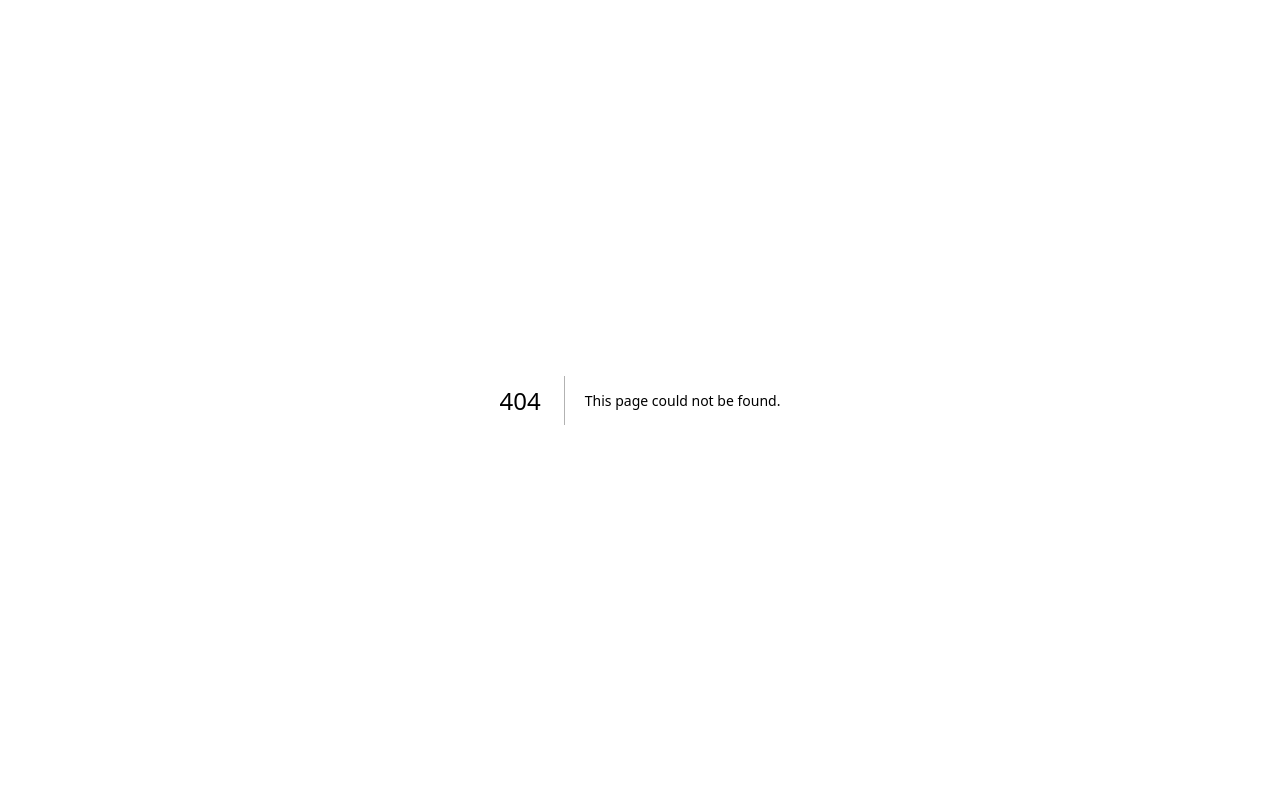
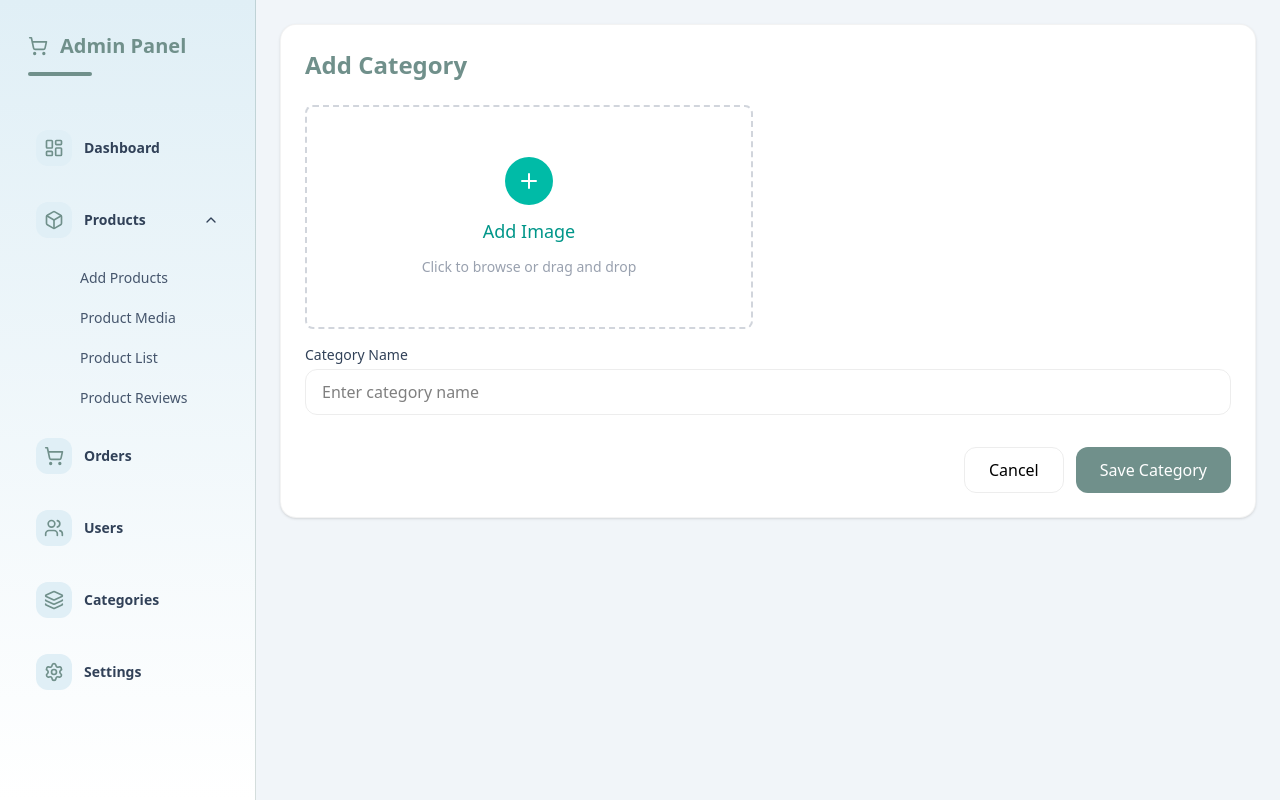
Before and after one commit to reyaayah/ecommerce-frontend, a Next.js app: page /admin/categories/add in a window 1280 px wide. Before the commit this address had no page. Built offline with nearby package versions, Linux system fonts and the light colour scheme.

Commit message:
Added add category page with reusable input field & image input

```diff
--- /dev/null
+++ b/app/admin/categories/add/page.tsx
@@ -0,0 +1,67 @@
+"use client"
+
+import { useState, FormEvent } from "react"
+import PrimaryButton from "@/components/buttons/primaryButton"
+import InputField from "@/components/ui/InputField"
+import ImageInput from "@/components/ui/ImageInput"
+import { useRouter } from "next/navigation"
+
+export default function AddCategoryPage() {
+    const router = useRouter()
+
+    const [name, setName] = useState("")
+    const [image, setImage] = useState<File | null>(null)
+
+    const handleImageSelect = (file: File | null) => {
+        setImage(file)
+    }
+
+    const handleSubmit = (e: FormEvent) => {
+        e.preventDefault()
+        if (!name || !image) {
+            alert("Please provide both name and image")
+            return
+        }
+        // TODO: submit form to backend
+        console.log({ name, image })
+        alert("Category added! (form submission logic not implemented)")
+    }
+
+    return (
+        <div className="bg-white p-6 rounded-2xl shadow border border-[#C4C4C4]/20">
+            <h1 className="text-2xl font-bold text-[#70908B] mb-6">Add Category</h1>
+
+            <form onSubmit={handleSubmit} className="space-y-4">
+                <ImageInput
+                    onImageSelect={handleImageSelect}
+                    maxSizeMB={10}
+                    className="my-4"
+                />
+
+                <InputField
+                    label="Category Name"
+                    placeholder="Enter category name"
+                    value={name}
+                    onChange={(e) => setName(e.target.value)}
+                />
+
+                <div className="flex justify-end gap-3 pt-4">
+                    <button
+                        type="button"
+                        className="px-6 py-2.5 rounded-xl border border-[#C4C4C4]/30 hover:bg-[#E0EFF6]"
+                        onClick={() => { router.back() }
+                        }
+                    >
+                        Cancel
+                    </button>
+                    <button
+                        type="submit"
+                        className="px-6 py-2.5 bg-[#70908B] text-white rounded-xl hover:bg-[#70908B]/90"
+                    >
+                        Save Category
+                    </button>
+                </div>
+            </form>
+        </div>
+    )
+}
--- a/app/admin/categories/page.tsx
+++ b/app/admin/categories/page.tsx
@@ -13,6 +13,8 @@ import {
     Plus
 } from "lucide-react"
 import Image from "next/image"
+import PrimaryButton from "@/components/buttons/primaryButton"
+import { useRouter } from "next/navigation"
 
 // Category data
 const categories = [
@@ -43,6 +45,7 @@ const products = [
 export default function CategoriesPage() {
     const [activeTab, setActiveTab] = useState("All Product (345)")
     const [searchQuery, setSearchQuery] = useState("")
+    const router = useRouter()
 
     const tabs = ["All Product (345)", "Featured Products", "On Sale", "Out of Stock"]
 
@@ -82,7 +85,22 @@ export default function CategoriesPage() {
 
             {/* Discover Section */}
             <div className="bg-white rounded-2xl shadow-lg border border-[#C4C4C4]/20 p-6 mb-6">
-                <h2 className="text-lg font-bold text-slate-800 mb-6">Discover</h2>
+                <div className="flex-row mb-4 flex items-center justify-between">
+                    <h2 className="text-lg font-bold text-slate-800 mb-6">Discover</h2>
+                    {/* Action Bar */}
+                    <div className="flex-row flex items-center gap-2">
+                        <PrimaryButton
+                            icon={<Plus size={18} />}
+                            onClick={() => router.push("/admin/categories/add")}
+                        >
+                            Add Category
+                        </PrimaryButton>
+
+                        <button className="px-6 py-2.5 bg-white border border-[#C4C4C4]/30 text-slate-700 rounded-xl font-medium hover:bg-[#E0EFF6] transition-colors">
+                            More Action
+                        </button>
+                    </div>
+                </div>
 
                 <div className="grid grid-cols-4 gap-4 mb-4">
                     {categories.map((category) => (
@@ -106,20 +124,7 @@ export default function CategoriesPage() {
                 </button>
             </div>
 
-            {/* Action Bar */}
-            <div className="flex items-center justify-between mb-4">
-                <div className="flex items-center gap-2">
-                    <button
-                        className="px-6 py-2.5 bg-[#70908B] text-white rounded-xl font-medium hover:bg-[#70908B]/90 transition-colors flex items-center gap-2 shadow-lg shadow-[#70908B]/30"
-                    >
-                        <Plus size={18} />
-                        Add Product
-                    </button>
-                    <button className="px-6 py-2.5 bg-white border border-[#C4C4C4]/30 text-slate-700 rounded-xl font-medium hover:bg-[#E0EFF6] transition-colors">
-                        More Action
-                    </button>
-                </div>
-            </div>
+
 
             {/* Tabs */}
             <div className="bg-white rounded-t-2xl shadow-lg border border-[#C4C4C4]/20 border-b-0">
@@ -254,6 +259,6 @@ export default function CategoriesPage() {
                     </button>
                 </div>
             </div>
-        </div>
+        </div >
     )
 }
--- /dev/null
+++ b/components/buttons/primaryButton.tsx
@@ -0,0 +1,41 @@
+import { ReactNode } from "react"
+
+interface PrimaryButtonProps {
+    children: ReactNode
+    onClick?: () => void
+    icon?: ReactNode
+    type?: "button" | "submit" | "reset"
+    className?: string
+    disabled?: boolean
+}
+
+export default function PrimaryButton({
+    children,
+    onClick,
+    icon,
+    type = "button",
+    className = "",
+    disabled = false,
+}: PrimaryButtonProps) {
+    return (
+        <button
+            type={type}
+            onClick={onClick}
+            disabled={disabled}
+            className={`
+        px-6 py-2.5
+        bg-[#70908B] text-white
+        rounded-xl font-medium
+        flex items-center gap-2
+        shadow-lg shadow-[#70908B]/30
+        transition-colors
+        hover:bg-[#70908B]/90
+        disabled:opacity-50 disabled:cursor-not-allowed
+        ${className}
+      `}
+        >
+            {icon && <span className="flex items-center">{icon}</span>}
+            {children}
+        </button>
+    )
+}
--- /dev/null
+++ b/components/ui/ImageInput.tsx
@@ -0,0 +1,132 @@
+"use client"
+
+import React, { useState, useRef, ChangeEvent, DragEvent, useEffect } from 'react';
+import { Plus, X } from 'lucide-react';
+
+interface ImageInputProps {
+    onImageSelect?: (file: File | null) => void;
+    maxSizeMB?: number;
+    className?: string;
+    label?: string;
+}
+
+export default function ImageInput({
+    onImageSelect,
+    maxSizeMB = 5,
+    className = '',
+    label
+}: ImageInputProps) {
+    const [imagePreview, setImagePreview] = useState<string | null>(null);
+    const [file, setFile] = useState<File | null>(null);
+    const [isDragging, setIsDragging] = useState<boolean>(false);
+    const fileInputRef = useRef<HTMLInputElement>(null);
+
+    const processFile = (file: File) => {
+        if (!file.type.startsWith('image/')) {
+            alert('Please select an image file');
+            return;
+        }
+        if (file.size > maxSizeMB * 1024 * 1024) {
+            alert(`File size must be less than ${maxSizeMB}MB`);
+            return;
+        }
+
+        setFile(file);
+        setImagePreview(URL.createObjectURL(file));
+        onImageSelect?.(file);
+    };
+
+    const handleFileChange = (e: ChangeEvent<HTMLInputElement>) => {
+        const selectedFile = e.target.files?.[0];
+        if (selectedFile) processFile(selectedFile);
+    };
+
+    const handleDragOver = (e: DragEvent<HTMLDivElement>) => {
+        e.preventDefault();
+        setIsDragging(true);
+    };
+
+    const handleDragLeave = (e: DragEvent<HTMLDivElement>) => {
+        e.preventDefault();
+        setIsDragging(false);
+    };
+
+    const handleDrop = (e: DragEvent<HTMLDivElement>) => {
+        e.preventDefault();
+        setIsDragging(false);
+        const droppedFile = e.dataTransfer.files?.[0];
+        if (droppedFile) processFile(droppedFile);
+    };
+
+    const handleClick = () => fileInputRef.current?.click();
+
+    const handleRemove = (e: React.MouseEvent<HTMLButtonElement>) => {
+        e.stopPropagation();
+        setImagePreview(null);
+        setFile(null);
+        if (fileInputRef.current) fileInputRef.current.value = '';
+        onImageSelect?.(null);
+    };
+
+    // Cleanup URL object
+    useEffect(() => {
+        return () => {
+            if (imagePreview) URL.revokeObjectURL(imagePreview);
+        }
+    }, [imagePreview]);
+
+    return (
+        <div className={`w-full max-w-md ${className}`}>
+            {label && <p className="mb-2 font-medium text-slate-700">{label}</p>}
+            <div
+                onClick={handleClick}
+                onDragOver={handleDragOver}
+                onDragLeave={handleDragLeave}
+                onDrop={handleDrop}
+                className={`
+                    relative border-2 border-dashed rounded-lg overflow-hidden
+                    cursor-pointer transition-all duration-200
+                    ${isDragging ? 'border-teal-500 bg-teal-50' : 'border-gray-300 hover:border-teal-400'}
+                    ${imagePreview ? 'aspect-video' : 'aspect-[2/1]'}
+                `}
+            >
+                <input
+                    ref={fileInputRef}
+                    type="file"
+                    accept="image/*"
+                    onChange={handleFileChange}
+                    className="hidden"
+                />
+
+                {imagePreview ? (
+                    <div className="relative w-full h-full">
+                        <img
+                            src={imagePreview}
+                            alt="Preview"
+                            className="w-full h-full object-cover"
+                        />
+                        <button
+                            onClick={handleRemove}
+                            className="absolute top-2 right-2 bg-red-500 hover:bg-red-600 text-white rounded-full p-1.5 transition-colors shadow-lg"
+                            aria-label="Remove image"
+                        >
+                            <X size={16} />
+                        </button>
+                    </div>
+                ) : (
+                    <div className="flex flex-col items-center justify-center h-full gap-3 p-8">
+                        <div className="bg-teal-500 rounded-full p-3">
+                            <Plus className="text-white" size={24} />
+                        </div>
+                        <span className="text-teal-600 text-lg font-medium">
+                            Add Image
+                        </span>
+                        <p className="text-gray-400 text-sm text-center">
+                            Click to browse or drag and drop
+                        </p>
+                    </div>
+                )}
+            </div>
+        </div>
+    );
+}
--- /dev/null
+++ b/components/ui/InputField.tsx
@@ -0,0 +1,41 @@
+"use client"
+
+import { InputHTMLAttributes, ReactNode } from "react"
+
+interface InputFieldProps extends InputHTMLAttributes<HTMLInputElement> {
+    label?: string
+    error?: string
+    icon?: ReactNode
+}
+
+export default function InputField({
+    label,
+    error,
+    icon,
+    className = "",
+    ...props
+}: InputFieldProps) {
+    return (
+        <div className="w-full">
+            {label && (
+                <label className="block text-sm font-medium text-slate-700 mb-1">
+                    {label}
+                </label>
+            )}
+            <div className="relative">
+                {icon && <span className="absolute left-3 top-1/2 -translate-y-1/2 text-slate-400">{icon}</span>}
+                <input
+                    className={`
+            w-full px-4 py-2.5 rounded-xl border
+            border-[#C4C4C4]/30
+            focus:outline-none focus:ring-2 focus:ring-[#70908B]/30
+            ${icon ? "pl-10" : "pl-4"}
+            ${className}
+          `}
+                    {...props}
+                />
+            </div>
+            {error && <p className="text-red-500 text-xs mt-1">{error}</p>}
+        </div>
+    )
+}
```
